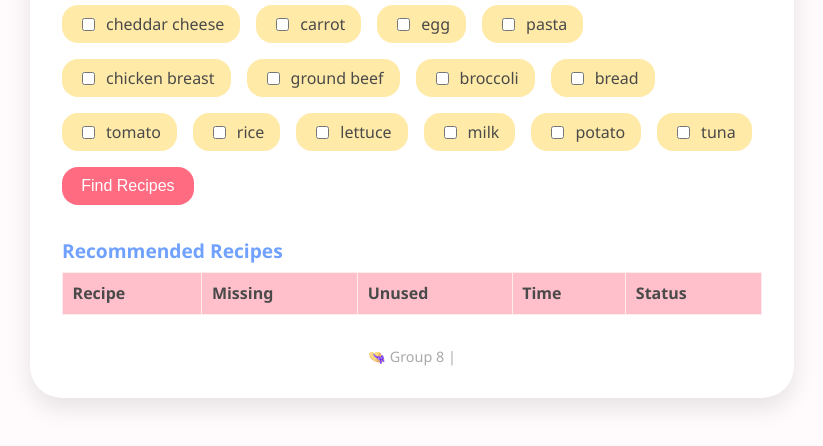
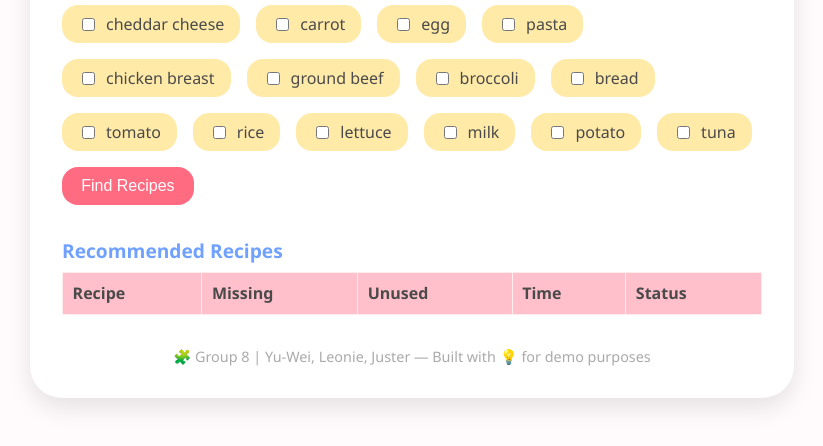
Before and after one commit to YuWei610/CookingRecipeBasedonWhat-sinYourFridgeSystem, a plain HTML site: page docs/index.html in a window 1280 px wide. Shown: the part 182-628 px from the top of the page, without its empty margins (228-1051 px from the left). Drawn offline with Linux system fonts and the light colour scheme.

Commit message:
Update style_v2.css

```diff
--- a/docs/style_v2.css
+++ b/docs/style_v2.css
@@ -99,5 +99,5 @@ th {
 }
 
 .footer::before {
-  content: "👒 Group 8 | ";
+  content: "🧩 Group 8 | Yu-Wei, Leonie, Juster — Built with 💡 for demo purposes";
 }
```
